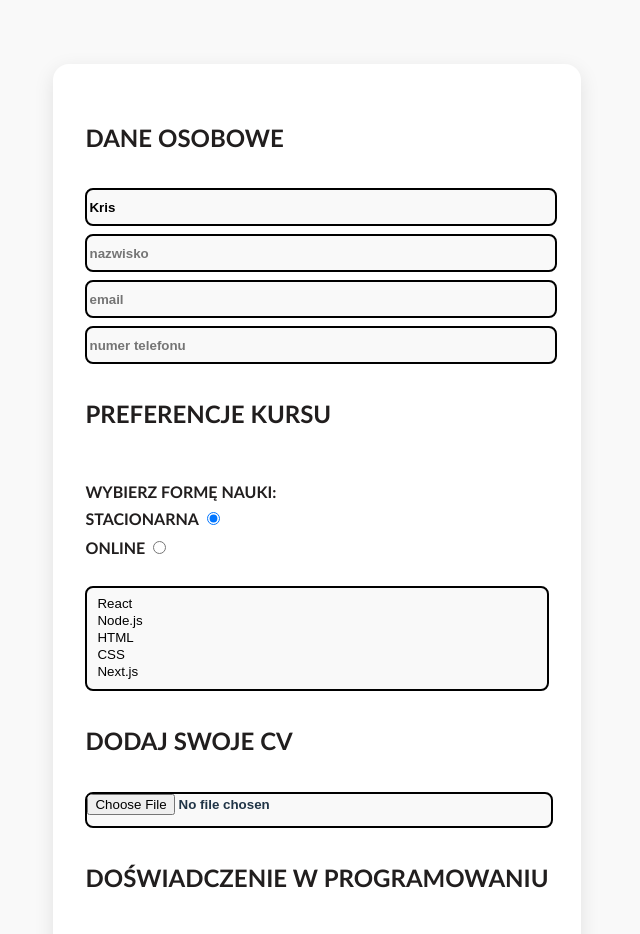
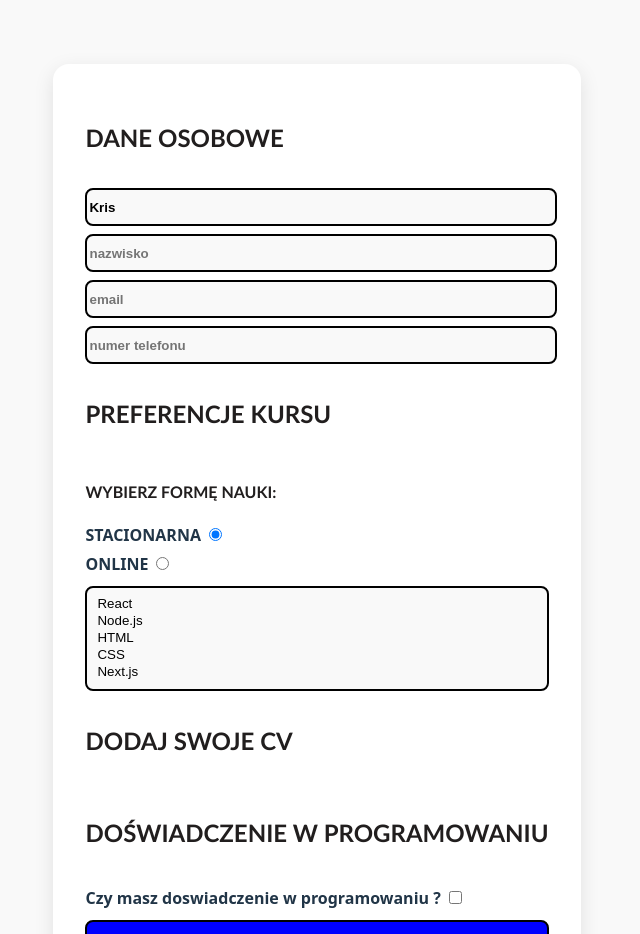
Before and after one commit to MrKris90Wlodowski/MODULE2_SPRINT_3, a React (Vite) app: page / in a window 1280 px wide. Shown: the top 934 px of the page, without its empty margins (355-995 px from the left). Built offline with nearby package versions, Linux system fonts and the light colour scheme.

Commit message:
fix(form): add typeLearn radio input to schema and  values are take

```diff
--- a/src/App.jsx
+++ b/src/App.jsx
@@ -32,14 +32,16 @@ const schema = z.object({
     .string()
     .nonempty("pole nie może byc puste")
     .regex(/^[0-9]{9}$/, "pole musi zawierac 9 cyfr"),
-  file: z
-  .any()
-  .refine((files) => files?.length === 1 , {
-    message: "Musisz dodać dokładnie jeden plik",
-  })
-}).refine((files) => ["image/jpeg", "image/png"].includes(files?.[0]?.type), {
-  message: "Dozwolone tylko pliki JPEG i PNG"
-})
+  typeLearn: z
+  .enum(["home", "online"], {errorMap: () => ({message: "Wybierz formę nauki"})})
+  //   file: z
+  //   .any()
+  //   .refine((files) => files?.length === 1 , {
+  //     message: "Musisz dodać dokładnie jeden plik",
+  //   })
+  // }).refine((files) => ["image/jpeg", "image/png"].includes(files?.[0]?.type), {
+  //   message: "Dozwolone tylko pliki JPEG i PNG"
+});
 
 const App = () => {
   const [showButtonExp, setShowButtonExp] = useState(false);
@@ -54,12 +56,13 @@ const App = () => {
     handleSubmit,
     control,
     formState: { errors },
-  } = useForm({ resolver: zodResolver(schema),
+  } = useForm({
+    resolver: zodResolver(schema),
     defaultValues: {
       name: "Kris",
-      typeLearn: "home"
-    }
-   });
+      typeLearn: "home",
+    },
+  });
 
   const { fields, append, remove } = useFieldArray({ control, name: "skill" });
 
@@ -106,8 +109,10 @@ const App = () => {
           errors={errors}
         ></InputField>
         <TextHeading>PREFERENCJE KURSU</TextHeading>
-        <TextHeading className={styleHeading.labelText}>
-          WYBIERZ FORMĘ NAUKI:
+        <WrapperContainer>
+          <TextHeading className={styleHeading.labelText}>
+            WYBIERZ FORMĘ NAUKI:
+          </TextHeading>
           <InputField
             id="home"
             type="radio"
@@ -126,14 +131,14 @@ const App = () => {
           >
             ONLINE
           </InputField>
-        </TextHeading>
+        </WrapperContainer>
         <InputSelect
           multiple={true}
           size={techIT.length}
           options={techIT}
         ></InputSelect>
         <TextHeading>DODAJ SWOJE CV</TextHeading>
-        <InputField id="file" name="file" type="file" accept="image/jpeg, image/png" register={register} errors={errors}></InputField>
+        {/* <InputField id="file" name="file" type="file" accept="image/jpeg, image/png" register={register} errors={errors}></InputField> */}
         <TextHeading>DOŚWIADCZENIE W PROGRAMOWANIU</TextHeading>
         <InputField
           id="terms"
@@ -160,7 +165,7 @@ const App = () => {
         )}
         <Button type="submit">Wyslij zgłoszenie</Button>
       </Form>
-      { modalData && (
+      {modalData && (
         <div>
           <h1>{modalData.name}</h1>
           <TextHeading>{modalData.surname}</TextHeading>
@@ -170,6 +175,4 @@ const App = () => {
   );
 };
 
-
-
 export default App;
```
